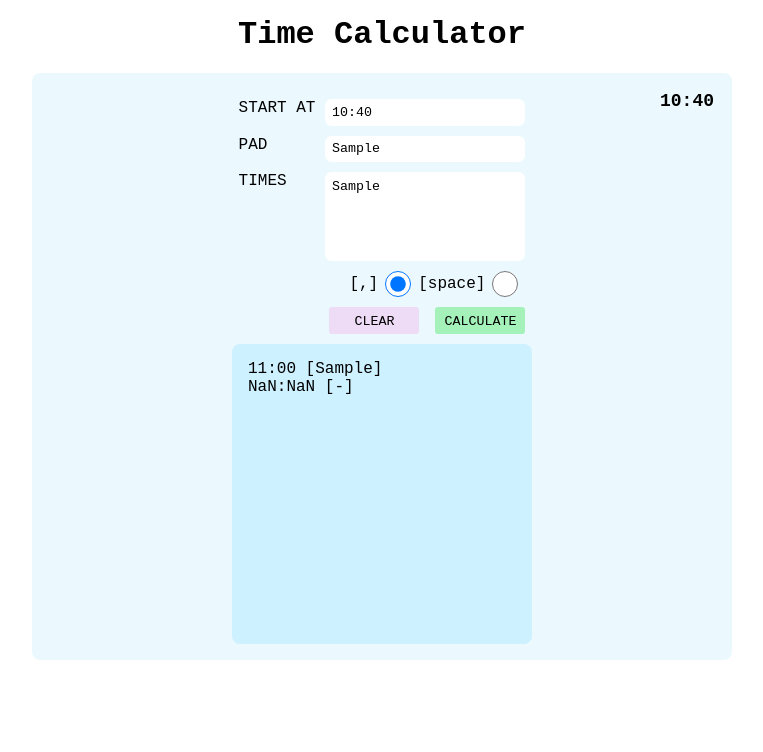
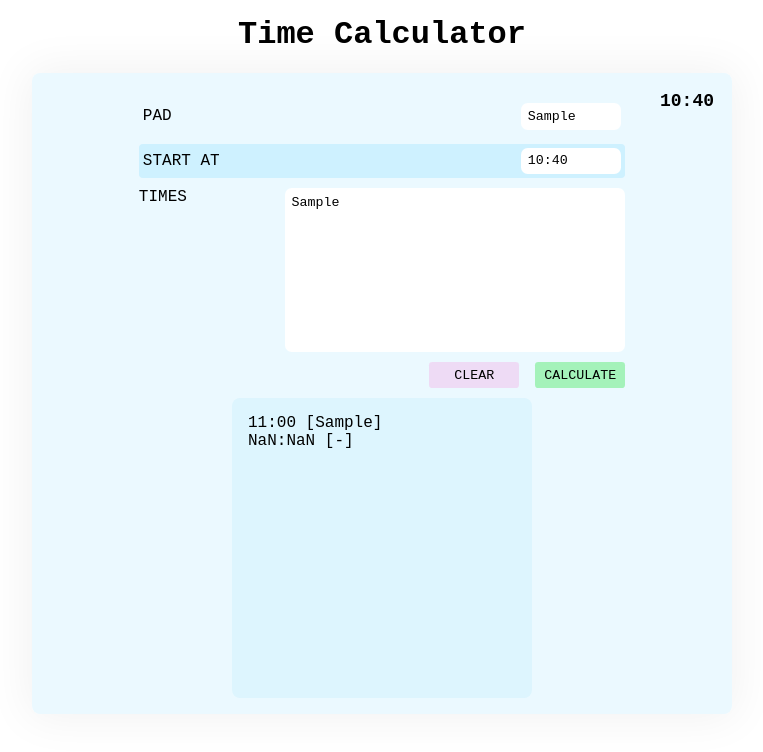
Before and after one commit to sonnybardhan/vanillaJs-practice-projects, a website: page time-calculator/timeCalc.html in a window 1280 px wide. Both pictures are taken after typing "Sample", "Sample" into the empty fields and a click on the button "CALCULATE". Shown: the whole page, without its empty margins (258-1021 px from the left). Drawn offline with Linux system fonts and the light colour scheme.

Commit message:
update styling

```diff
--- a/time-calculator/script.js
+++ b/time-calculator/script.js
@@ -4,8 +4,8 @@ const timesInput = document.querySelector('#times-input');
 const calculateBtn = document.querySelector('#calculate-btn');
 const clearBtn = document.querySelector('#clear-btn');
 const outputDiv = document.querySelector('.output');
-const commaRadio = document.querySelector('#comma');
-const spaceRadio = document.querySelector('#space');
+// const commaRadio = document.querySelector('#comma');
+// const spaceRadio = document.querySelector('#space');
 const currentTimeDisplay = document.querySelector('#current-time-display');
 
 function getTimeString(displaySecs = false) {
@@ -42,17 +42,17 @@ function updateScreenTime() {
   }, 1000);
 }
 
-let type = 'comma';
+// let type = 'comma';
 updateScreenTime();
 startTimeInput.value = getPaddedStartTime();
 
-commaRadio.addEventListener('input', () => {
-  type = 'comma';
-});
+// commaRadio.addEventListener('input', () => {
+//   type = 'comma';
+// });
 
-spaceRadio.addEventListener('input', () => {
-  type = 'space';
-});
+// spaceRadio.addEventListener('input', () => {
+//   type = 'space';
+// });
 
 clearBtn.addEventListener('click', () => {
   startTimeInput.value = '';
@@ -63,22 +63,30 @@ clearBtn.addEventListener('click', () => {
 calculateBtn.addEventListener('click', () => {
   const startStr = getPaddedStartTime();
   const timesStr = timesInput.value;
-  let timesArr;
-
-  if (type === 'space') {
-    timesArr = [...timesStr.split('\n')]
-      .filter(Boolean)
-      .map((num) => num.trim());
-  } else {
-    console.log('using commas');
-    timesArr = [...timesStr.split(',')]
-      .filter(Boolean)
-      .map((num) => num.trim());
-  }
+  let timesArr = cleanupInput(timesStr);
+  // if (type === 'space') {
+  //   timesArr = [...timesStr.split('\n')]
+  //     .filter(Boolean)
+  //     .map((num) => num.trim());
+  // } else {
+  //   timesArr = [...timesStr.split(',')]
+  //     .filter(Boolean)
+  //     .map((num) => num.trim());
+  // }
 
   const result = calculateTimes(timesArr, startStr);
   printOutput(result, timesArr);
 });
+
+function cleanupInput(input) {
+  return input
+    .split(',')
+    .map((group) => group.split(' '))
+    .flat()
+    .map((group) => group.split('\n'))
+    .flat()
+    .filter(Boolean);
+}
 
 function printOutput(elements, timesArr) {
   const outputArray = [];
--- a/time-calculator/timeCalc.css
+++ b/time-calculator/timeCalc.css
@@ -33,6 +33,7 @@ body * {
 	align-items: center;
 	padding: 1em;
 	position: relative;
+	box-shadow: 0 0 45px 5px rgba(0, 0, 0, 0.056);
 }
 
 .inputs {
@@ -46,6 +47,7 @@ body * {
 	display: flex;
 	/* width: 100%; */
 	justify-content: space-between;
+	/* justify-content: end; */
 	/* background-color: aqua; */
 }
 
@@ -61,8 +63,16 @@ textarea{
 }
 
 input, textarea {
-	width: 200px;
 	padding: .5em;
+}
+textarea {
+	min-width: 200px;
+}
+
+#start-time-padding, #start-time-input{
+	width: 100px;
+	/* display: flex; */
+	/* align-items: center; */
 }
 
 label{
@@ -88,9 +98,8 @@ input, button, textarea {
 .output {
 	min-height: 300px;
 	width: 300px;
-	/* background-color: rgb(251, 251, 251); */
-	background-color: rgb(206, 241, 255);
-	/* box-shadow: 0 0 5px rgba(0, 0, 0, 0.2); */
+	background-color: rgb(221, 245, 254);
+	/* box-shadow: 0 0 15px 5px rgba(0, 0, 0, 0.2); */
 	border-radius: .5em;
 	padding: 1em;
 }
@@ -134,6 +143,18 @@ button:active{
 	width: 3em;
 }
 
+.start-time-form-element, .start-time-padding-form-element{
+	display: flex;
+	align-items: center;
+	padding: .25em;
+	border-radius: .25em;
+}
+.start-time-form-element{
+
+	background-color: rgb(206, 241, 255);
+
+}
+
 #current-time-display{
 	/* background-color: blue; */
 	position: absolute;
--- a/time-calculator/timeCalc.html
+++ b/time-calculator/timeCalc.html
@@ -17,24 +17,17 @@
 				<div class="form-element">
 					<p id="current-time-display"></p>
 				</div>
-				<div class="form-element">
+				<div class="form-element start-time-padding-form-element">
+					<label for="start-time-padding">Pad</label>
+					<input type="text" id="start-time-padding" placeholder="eg. 10">
+				</div>
+				<div class="form-element start-time-form-element">
 					<label for="start-time-input">Start at</label>
 					<input type="text" id="start-time-input" placeholder="eg. 9:15">
 				</div>
 				<div class="form-element">
-					<label for="start-time-padding">Pad</label>
-					<input type="text" id="start-time-padding" placeholder="eg. 10">
-				</div>
-				<div class="form-element">
 					<label for="times-input">Times</label>
-					<textarea id="times-input" cols="30" rows="5" placeholder="eg. 60, 10, 60, 15"></textarea>
-				</div>
-
-				<div class="form-element radio-btn-container">
-					<span>[,]</span>
-					<input type="radio" name="input-type" id="comma" value="comma" checked>
-					<span>[space]</span>
-					<input type="radio" name="input-type" id="space" value="space">
+					<textarea id="times-input" cols="50" rows="10" placeholder="eg. 60, 10, 60, 15"></textarea>
 				</div>
 				<div class="form-element btn-container">
 					<button id="clear-btn">Clear</button>
```
